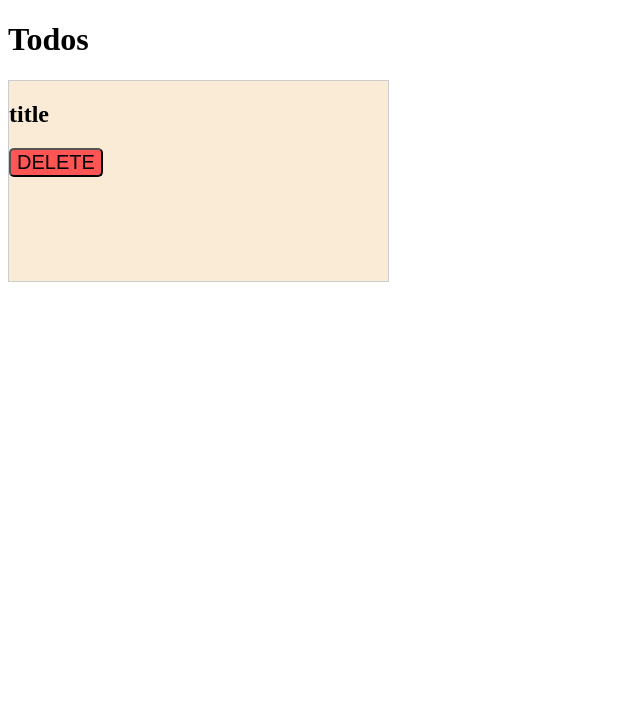
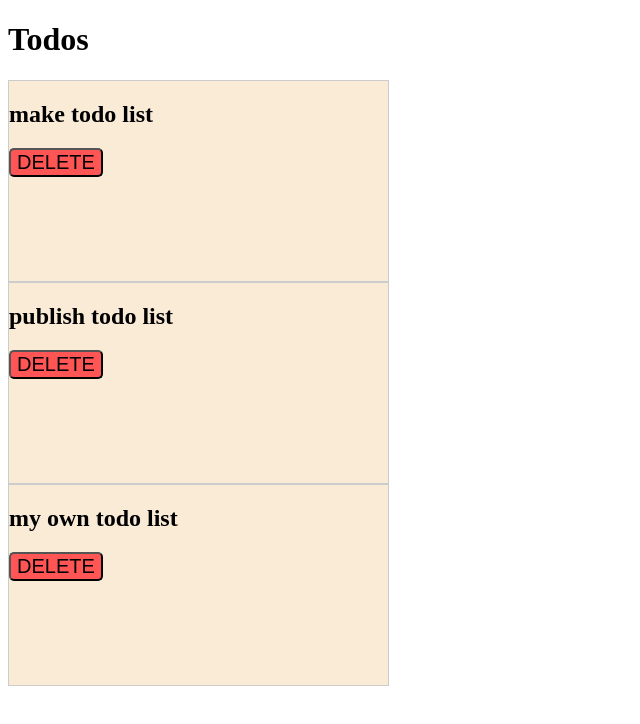
Before and after one commit to mintropy/Code_TIL, a React (Create React App) app in the folder Lectures/udemy-nextjs-react-incl-two-paths/reactjs-app/: page / in a window 1280 px wide. Shown: the top 724 px of the page, without its empty margins (0-640 px from the left). Built offline with nearby package versions, Linux system fonts and the light colour scheme.

Commit message:
react props

```diff
--- a/Lectures/udemy-nextjs-react-incl-two-paths/reactjs-app/src/App.js
+++ b/Lectures/udemy-nextjs-react-incl-two-paths/reactjs-app/src/App.js
@@ -1,13 +1,12 @@
+import Todo from "./components/Todo";
+
 function App() {
   return (
     <div>
       <h1>Todos</h1>
-      <div className="card">
-        <h2>title</h2>
-        <div className="actions">
-          <button className="btn">DELETE</button>
-        </div>
-      </div>
+      <Todo title="make todo list" />
+      <Todo title="publish todo list" />
+      <Todo title="my own todo list" />
     </div>
   );
 }
--- /dev/null
+++ b/Lectures/udemy-nextjs-react-incl-two-paths/reactjs-app/src/components/Todo.js
@@ -0,0 +1,12 @@
+function Todo(props) {
+  return (
+    <div className="card">
+      <h2>{props.title}</h2>
+      <div className="actions">
+        <button className="btn">DELETE</button>
+      </div>
+    </div>
+  );
+}
+
+export default Todo;
```
